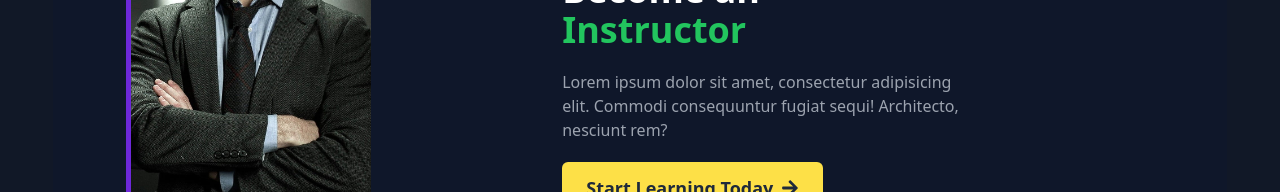
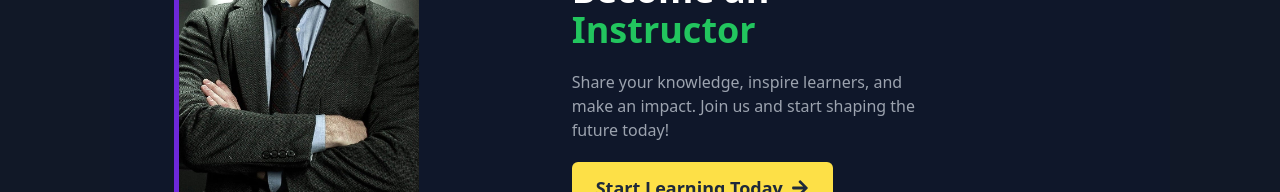
Before and after one commit to AryanKhan10/Learners, a React (Vite) app in the folder vite-project/: page / in a window 1280 px wide. Shown: the part 3343-3535 px from the top of the page. Built offline with nearby package versions, Linux system fonts and the light colour scheme; no server answers.

Commit message:
necessary adjustments

```diff
--- a/vite-project/src/components/Dashboard/SideBar.jsx
+++ b/vite-project/src/components/Dashboard/SideBar.jsx
@@ -77,7 +77,7 @@ const SideBar = () => {
       }
   return (
    <>
-      <div className="fixed  top-[4.6rem]  left-0 h-screen md:h-auto md:min-h-screen w-16 md:w-64 bg-gray-800 flex flex-col pt-7 justify-start shadow-lg z-10">
+      <div className="fixed  top-[4.6rem]  left-0 h-screen md:h-auto md:min-h-screen w-16 md:w-64 bg-[#0c2641] flex flex-col pt-7 justify-start shadow-lg z-10">
         <div className="flex flex-col space-y-2">
           {sidebar.map((link, index) => {
             if (link.type && user?.accountType !== link.type) return null
--- a/vite-project/src/components/Home/InstructorSection.jsx
+++ b/vite-project/src/components/Home/InstructorSection.jsx
@@ -19,8 +19,7 @@ function InstructorSection() {
           <HighlightText text={" Instructor"} />
         </div>
         <p className="font-medium w-full md:w-[70%] text-sm md:text-base text-gray-400">
-          Lorem ipsum dolor sit amet, consectetur adipisicing elit. Commodi consequuntur fugiat sequi! Architecto,
-          nesciunt rem?
+        Share your knowledge, inspire learners, and make an impact. Join us and start shaping the future today!
         </p>
 
         <div className="w-full md:w-fit flex justify-center md:justify-start">
--- a/vite-project/src/pages/About.jsx
+++ b/vite-project/src/pages/About.jsx
@@ -17,7 +17,7 @@ function About() {
           </h1>
 
           <p className="text-gray-400 text-lg md:text-xl leading-relaxed">
-            Studynotion is at the forefront of driving innovation in online education. We're passionate about creating a
+            Learner is at the forefront of driving innovation in online education. We're passionate about creating a
             brighter future by offering cutting-edge courses, leveraging emerging technologies, and nurturing a vibrant
             learning community.
           </p>
```
